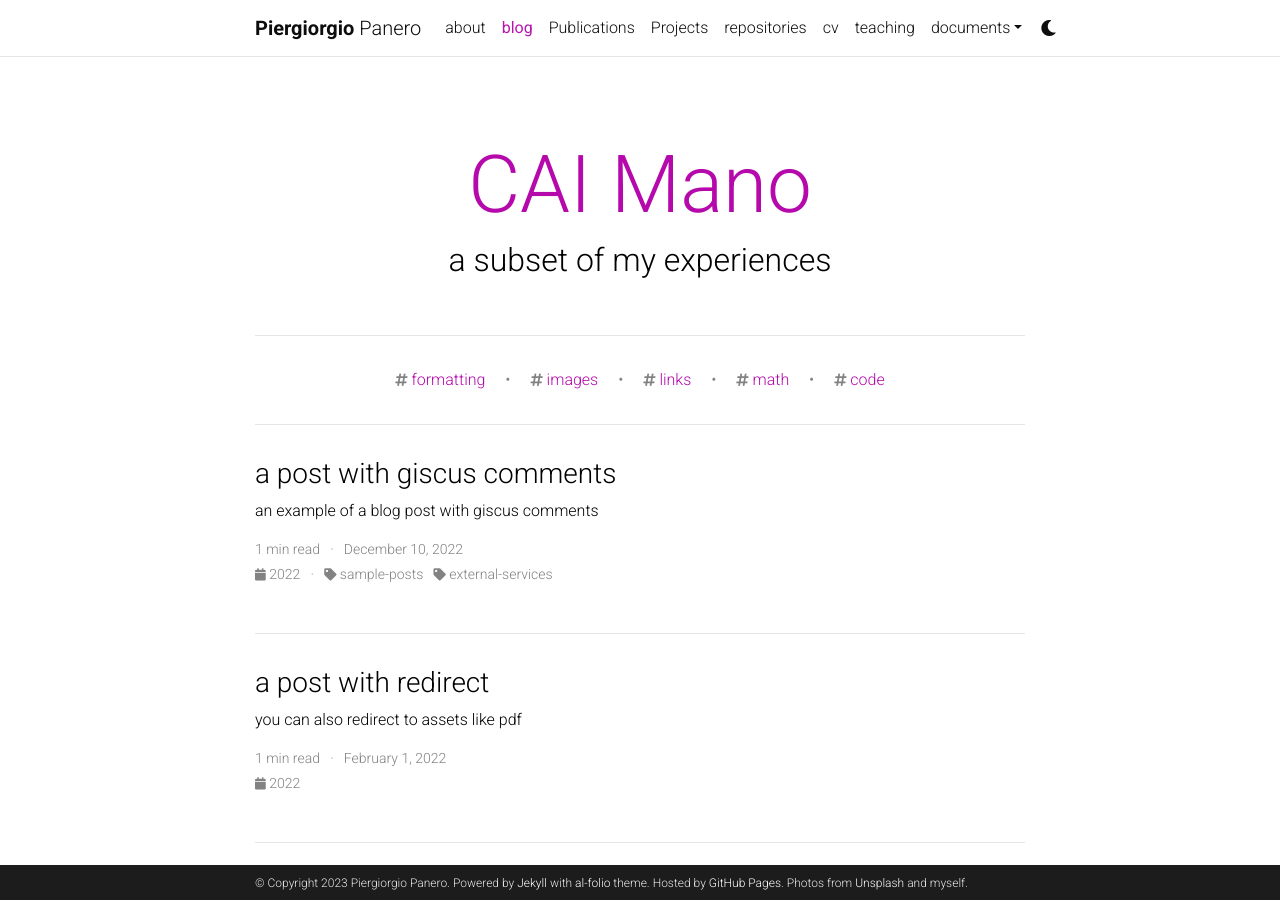
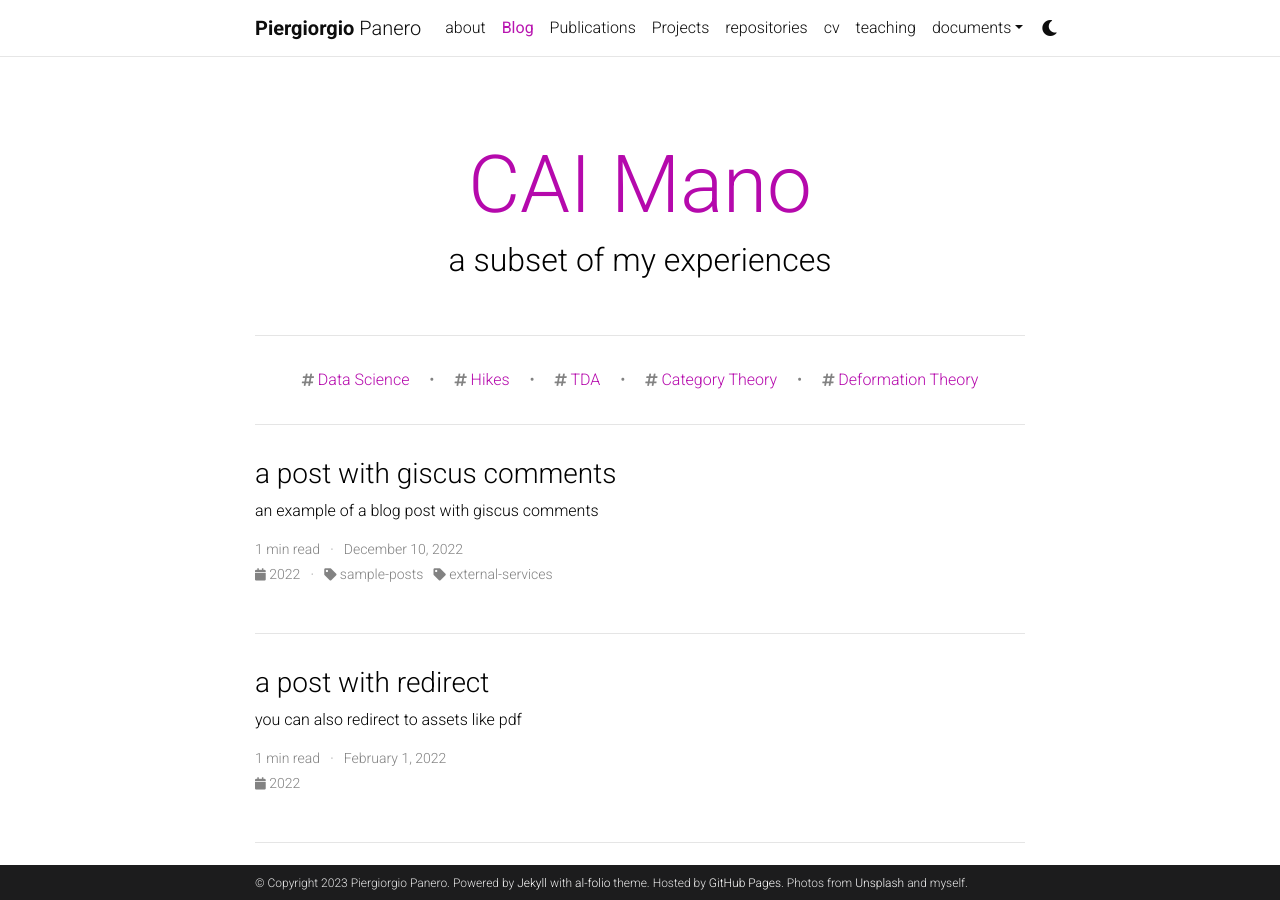
Before and after one commit to PG-P/pg-p.github.io, a Jekyll site: the page built from blog/index.html, in a window 1280 px wide and 900 px high. Built offline with Jekyll 4.4.1, drawn with Linux system fonts in a browser that asks for light colours; full-size pictures stand in for the smaller copies a plugin makes; the list of posts is cut into pages by our own code; comment, search, counter and statistics services are not loaded; a style sheet for code colours, icons or effects is not loaded.

Commit message:
Update _config.yml

```diff
--- a/_config.yml
+++ b/_config.yml
@@ -121,7 +121,7 @@ bing_site_verification:  # out your bing-site-verification ID (Bing Webmaster)
 # -----------------------------------------------------------------------------
 
 blog_name: CAI Mano # blog_name will be displayed in your blog page
-blog_nav_title: blog # your blog must have a title for it to be displayed in the nav bar
+blog_nav_title: Blog # your blog must have a title for it to be displayed in the nav bar
 blog_description: a subset of my experiences
 permalink: /blog/:year/:title/
 
@@ -259,7 +259,7 @@ jekyll-archives:
     tag: '/blog/tag/:name/'
     category: '/blog/category/:name/'
 
-display_tags: ['formatting', 'images', 'links', 'math', 'code'] # this tags will be dispalyed on the front page of your blog
+display_tags: ['Data Science', 'Hikes', 'TDA', 'Category Theory', 'Deformation Theory'] # this tags will be dispalyed on the front page of your blog
 
 # -----------------------------------------------------------------------------
 # Jekyll Scholar
```
